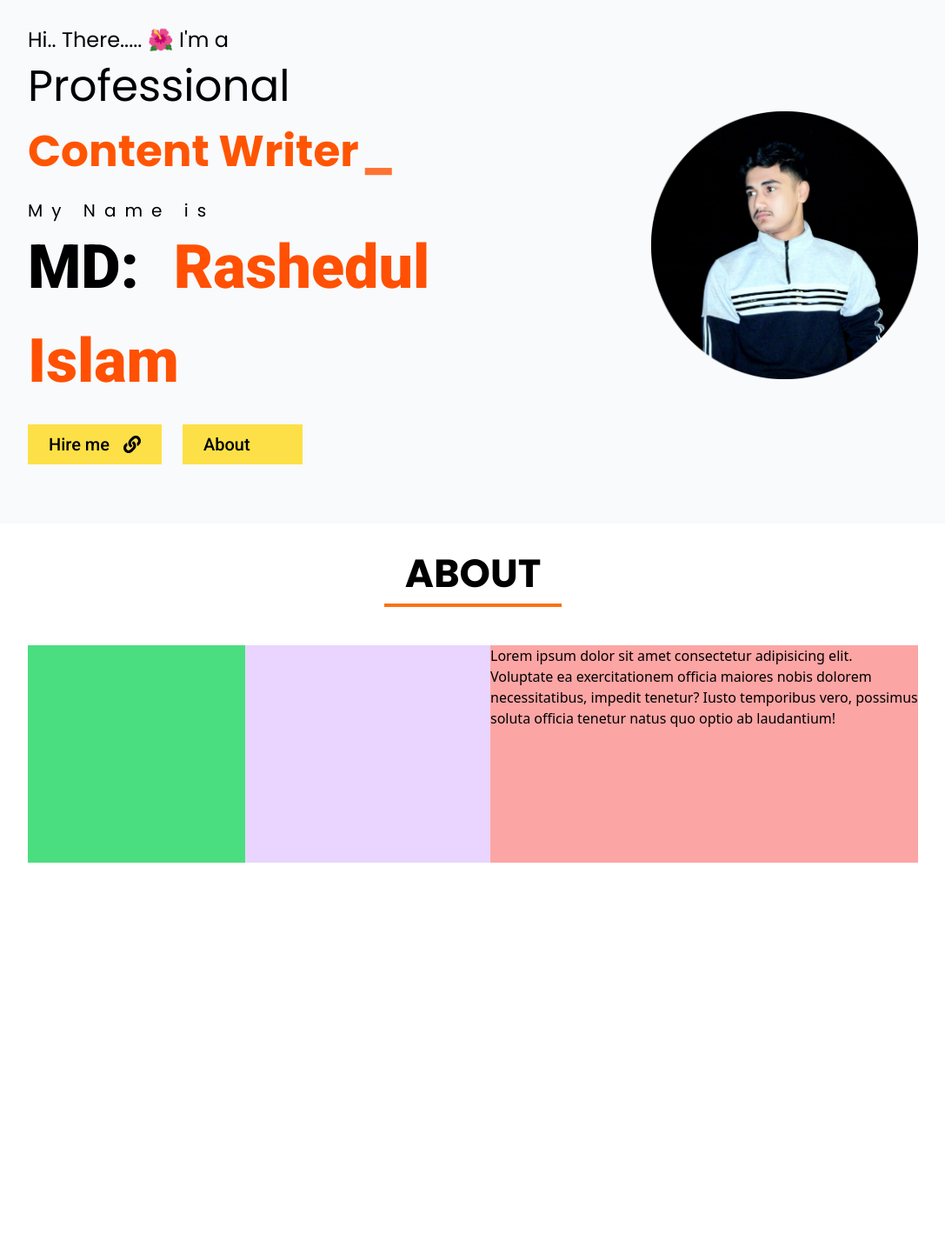
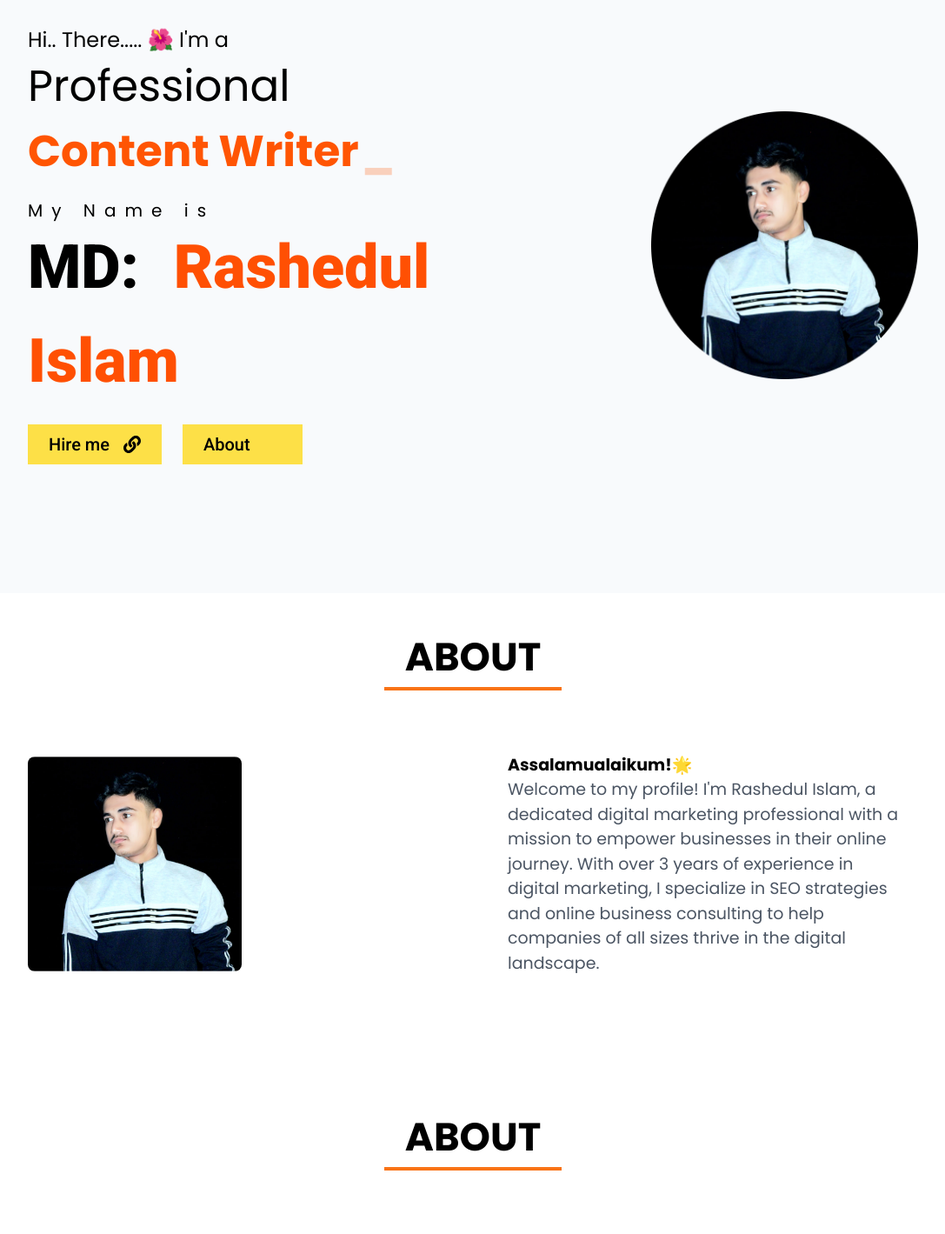
Before and after one commit to Abdullahalsazib/ProjectNo-, a React (Vite) app: page / in a window 1280 px wide. Shown: the part 180-1599 px from the top of the page at 87% size, without its empty margins (96-1183 px from the left). Before the commit the page ends 1502 px from the top, so only its background shows below. Built offline with nearby package versions, Linux system fonts and the light colour scheme; some icons are missing.

Commit message:
animationadd

```diff
--- a/src/App.jsx
+++ b/src/App.jsx
@@ -10,7 +10,9 @@ function App() {
       <div className=" bg-white dark:bg-slate-800">
         <Navbar />
         <LeandingPage />
-        <About />
+        <About  />
+        <About  />
+        <About  />
       </div>
     </>
   );
--- a/src/Components/Pages/About.jsx
+++ b/src/Components/Pages/About.jsx
@@ -1,28 +1,83 @@
+import { motion, useScroll } from "framer-motion";
 import React from "react";
 
 function About() {
   return (
     <>
-      <div className=" w-full h-[90vh] bg-white dark:bg-slate-950 px-5 lg:px-[10%]">
-        <div className=" flex items-center justify-center">
-          <h1 className="font-Poppins my-6 font-[700] text-[20px] lg:text-[45px] lg:w-[20%] text-center text-black dark:text-white uppercase border-b-orange-500 border-b-[4px]">
+      <div className=" py-10 bg-white dark:bg-slate-950 px-5 lg:px-[10%]">
+        <motion.div
+          initial={{
+            y: 75,
+            opacity: 0,
+          }}
+          whileInView={{
+            y: 0,
+            opacity: 1,
+          }}
+
+          transition={{
+            duration: 0.5,
+            delay: 0.25,
+          }}
+          className=" flex items-center justify-center"
+        >
+          <h1 className="font-Poppins  font-[700] text-[20px] lg:text-[45px] lg:w-[20%] text-center text-black dark:text-white uppercase border-b-orange-500 border-b-[4px]">
             About
           </h1>
-        </div>
-        <div className="  bg-purple-200 mt-5">
-          <div className=" grid lg:grid-flow-col grid-flow-row  lg:grid-cols-2 grid-cols-0 gap-5 lg:gap-10 ">
-            <div className="  w-full  flex items-center lg:justify-start justify-center">
-                <div className=" w-[250px] h-[250px] bg-green-400">
+        </motion.div>
+        <div className="py-10 my-6">
+          <div className="  grid items-center lg:grid-flow-col grid-flow-row  lg:grid-cols-2 grid-cols-0 gap-5 lg:gap-10 ">
+            <motion.div
+              initial={{
+                y: 75,
+                opacity: 0,
+              }}
+              whileInView={{
+                y: 0,
+                opacity: 1,
+              }}
 
-                </div>
-              {/* <img className=" w-[20%]" src="./src/Components/Pages/IMG/RashedImg.png" alt="" /> */}
-            </div>
-            <div className="  h-[250px] bg-red-300">
-              Lorem ipsum dolor sit amet consectetur adipisicing elit. Voluptate
-              ea exercitationem officia maiores nobis dolorem necessitatibus,
-              impedit tenetur? Iusto temporibus vero, possimus soluta officia
-              tenetur natus quo optio ab laudantium!
-            </div>
+              transition={{
+                duration: 0.5,
+                delay: 0.25,
+              }}
+              className="  w-full  flex items-center lg:justify-start justify-center"
+            >
+              <img
+                className=" rounded-lg w-full md:w-[30%] lg:w-[50%]"
+                src="./src/Components/Pages/IMG/about-img.png"
+                alt=""
+              />
+            </motion.div>
+            <motion.div
+              initial={{
+                y: 75,
+                opacity: 0,
+              }}
+
+              whileInView={{
+                y: 0,
+                opacity: 1,
+
+              }}
+              transition={{
+                duration: 0.5,
+                delay: 0.25,
+              }}
+              className=" sm:w-[100%] h-full px-5 py-2"
+            >
+              <p className=" hover:text-[20px] dark:text-gray-400 text-gray-600  duration-200 text-[19px] font-Poppins">
+                <span className=" dark:text-white text-black font-Poppins  font-semibold">
+                  Assalamualaikum!🌟
+                </span>{" "}
+                <br /> Welcome to my profile! I'm Rashedul Islam, a dedicated
+                digital marketing professional with a mission to empower
+                businesses in their online journey. With over 3 years of
+                experience in digital marketing, I specialize in SEO strategies
+                and online business consulting to help companies of all sizes
+                thrive in the digital landscape.
+              </p>
+            </motion.div>
           </div>
         </div>
       </div>
--- a/src/Components/Pages/LeandingPage.jsx
+++ b/src/Components/Pages/LeandingPage.jsx
@@ -11,19 +11,21 @@ import "./Leanding.css";
 function LeandingPage() {
   return (
     <div
-      className={`leanding h-[90vh] w-full bg-cover bg-center bg-slate-50 dark:bg-slate-800`}
+      className={`leanding h-[100vh] w-full bg-cover bg-center bg-slate-50 dark:bg-slate-800`}
     >
       <div className=" px-10 md:px-[7%] lg:px-[10%] h-screen grid grid-flow-row md:flex lg:space-y-0 md:space-y-0 -space-y-[100px]  items-center justify-between">
         <motion.div
-          initial={{
-            x: -400,
-          }}
-          animate={{
-            x: 0,
-          }}
+         initial={{
+          y: 75,
+          opacity: 0
+        }}
+       whileInView={{
+        y: 0,
+        opacity: 1
+       }}
           transition={{
-            duration: 1,
-            delay: 0.1,
+            duration: 0.5,
+            delay: .25,
           }}
           className="  w-full md:w-[50%] md:text-left text-center"
         >
@@ -73,14 +75,16 @@ function LeandingPage() {
         {/* awkjlkfjalfjkajf */}
         <motion.div
           initial={{
-            x: 400,
+            y: 75,
+            opacity: 0
           }}
-          animate={{
-            x: 0,
-          }}
+         whileInView={{
+          y: 0,
+          opacity: 1
+         }}
           transition={{
-            duration: 1,
-            delay: 0.1,
+            duration: 0.5,
+            delay: .25,
           }}
           className="w-full md:w-[50%]"
         >
--- a/src/Components/Pages/Navbar.jsx
+++ b/src/Components/Pages/Navbar.jsx
@@ -14,6 +14,13 @@ import LogoL from "./IMG/LogoL.png";
 function Navbar() {
   const [theme, setTheme] = useState("light");
   const [open, setOpen] = useState(true);
+  useEffect(() => {
+    if (window.matchMedia("(prefers-color-scheme: dark)").matches) {
+      setTheme("dark");
+    } else {
+      setTheme("light");
+    }
+  }, []);
   useEffect(() => {
     if (theme === "dark") {
       document.documentElement.classList.add("dark");
```
Also changed, not shown: src/Components/Pages/IMG/about-img.png (added).
